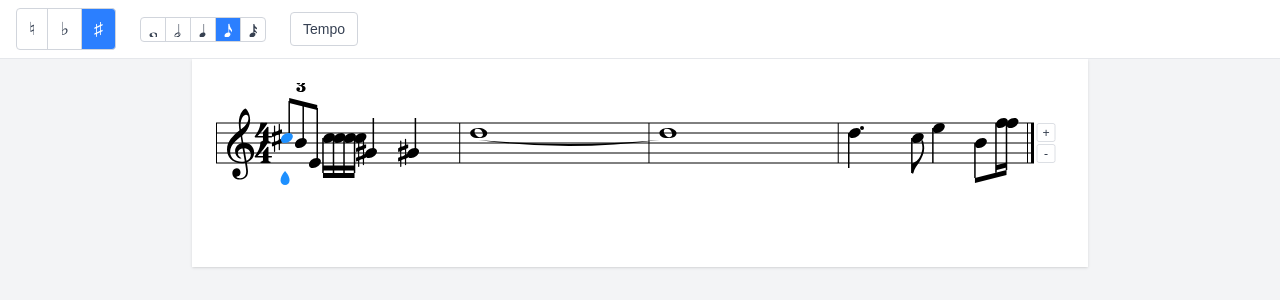
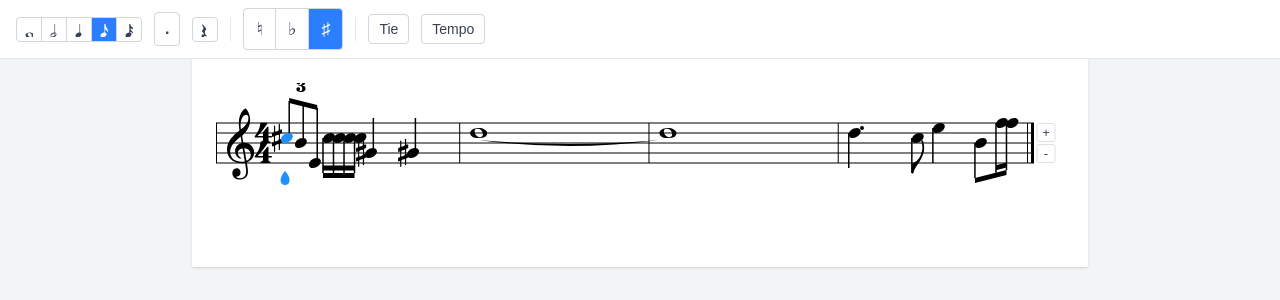
Before and after one commit to KarelVDW/mushee, a Next.js app in the folder apps/web/: page /sheet in a window 1280 px wide. Shown: the top 300 px of the page. Built offline with nearby package versions, Linux system fonts and the light colour scheme.

Commit message:
feat: add new controls in control bar

```diff
--- a/apps/web/src/app/sheet/ControlBar.tsx
+++ b/apps/web/src/app/sheet/ControlBar.tsx
@@ -1,4 +1,6 @@
 import { type DurationType, getGlyphWidth, Glyph, GLYPH_SCALE } from '@/components/notation';
+
+// --- Data ---
 
 const ACCIDENTALS: { label: string; value: string | undefined }[] = [
   { label: '\u266e', value: undefined },  // ♮
@@ -8,7 +10,22 @@ const ACCIDENTALS: { label: string; value: string | undefined }[] = [
 
 const DURATIONS: DurationType[] = ['w', 'h', 'q', '8', '16']
 
-/** Stem height used in the duration icon (shorter than full score stems) */
+// --- Shared button styles ---
+
+const BTN = 'flex items-center justify-center border transition-colors cursor-pointer'
+const GROUP_BTN = `${BTN} border-gray-300 -ml-px first:ml-0 first:rounded-l last:rounded-r`
+const TOGGLE_BTN = `${BTN} rounded border-gray-300`
+
+function groupBtnClass(active: boolean, disabled?: boolean) {
+  return `${GROUP_BTN} ${active ? 'bg-blue-500 text-white border-blue-500 z-10' : 'bg-white text-gray-700 hover:bg-gray-100'} ${disabled ? 'opacity-40 cursor-not-allowed' : ''}`
+}
+
+function toggleBtnClass(active: boolean) {
+  return `${TOGGLE_BTN} ${active ? 'bg-blue-500 text-white border-blue-500' : 'bg-white text-gray-700 hover:bg-gray-100'}`
+}
+
+// --- Duration icon ---
+
 const ICON_STEM_HEIGHT = 22
 
 function DurationIcon({ dur, color }: { dur: DurationType; color: string }) {
@@ -35,20 +52,59 @@ function DurationIcon({ dur, color }: { dur: DurationType; color: string }) {
   )
 }
 
+// --- Separator ---
+
+function Sep() {
+  return <div className="w-px h-6 bg-gray-200" />
+}
+
+// --- ControlBar ---
+
 interface ControlBarProps {
   accidental: string | undefined
   duration: DurationType | undefined
   accidentalDisabled: boolean
   onAccidentalChange: (accidental: string | undefined) => void
   onDurationChange: (duration: DurationType) => void
+  dotted: boolean
+  onDotToggle: () => void
+  tie: boolean
+  onTieToggle: () => void
+  rest: boolean
+  onRestToggle: () => void
   tempo: unknown
   onTempoToggle: () => void
 }
 
-export function ControlBar({ accidental, duration, accidentalDisabled, onAccidentalChange, onDurationChange, tempo, onTempoToggle }: ControlBarProps) {
+export function ControlBar({
+  accidental, duration, accidentalDisabled, onAccidentalChange, onDurationChange,
+  dotted, onDotToggle, tie, onTieToggle, rest, onRestToggle, tempo, onTempoToggle,
+}: ControlBarProps) {
   return (
-    <div className="flex items-center gap-6 px-4 py-2 border-b border-gray-200 bg-white">
-      {/* Accidentals */}
+    <div className="flex items-center gap-3 px-4 py-2 border-b border-gray-200 bg-white">
+      {/* Note type: durations + dot + rest */}
+      <div className="flex">
+        {DURATIONS.map((dur) => {
+          const isActive = duration === dur;
+          return (
+            <button key={dur} type="button" onClick={() => onDurationChange(dur)} className={`${groupBtnClass(isActive)} px-2 py-1`}>
+              <DurationIcon dur={dur} color={isActive ? '#fff' : '#374151'} />
+            </button>
+          );
+        })}
+      </div>
+      <button type="button" onClick={onDotToggle} className={`${toggleBtnClass(dotted)} px-2.5 py-1 text-base font-bold`}>
+        .
+      </button>
+      <button type="button" onClick={onRestToggle} className={`${toggleBtnClass(rest)} px-2 py-1`}>
+        <svg width={8} height={15} viewBox="0 0 16 30">
+          <Glyph name="restQuarter" x={1} y={20} fill={rest ? '#fff' : '#374151'} />
+        </svg>
+      </button>
+
+      <Sep />
+
+      {/* Pitch: accidentals */}
       <div className="flex">
         {ACCIDENTALS.map(({ label, value }) => {
           const isActive = accidental === value;
@@ -58,11 +114,7 @@ export function ControlBar({ accidental, duration, accidentalDisabled, onAcciden
               type="button"
               disabled={accidentalDisabled}
               onClick={() => onAccidentalChange(value)}
-              className={`px-3 py-1.5 text-lg font-medium first:rounded-l last:rounded-r border border-gray-300 -ml-px first:ml-0 transition-colors ${
-                isActive
-                  ? 'bg-blue-500 text-white border-blue-500 z-10'
-                  : 'bg-white text-gray-700 hover:bg-gray-100'
-              } ${accidentalDisabled ? 'opacity-40 cursor-not-allowed' : 'cursor-pointer'}`}
+              className={`${groupBtnClass(isActive, accidentalDisabled)} px-3 py-1.5 text-lg font-medium`}
             >
               {label}
             </button>
@@ -70,37 +122,13 @@ export function ControlBar({ accidental, duration, accidentalDisabled, onAcciden
         })}
       </div>
 
-      {/* Durations */}
-      <div className="flex">
-        {DURATIONS.map((dur) => {
-          const isActive = duration === dur;
-          return (
-            <button
-              key={dur}
-              type="button"
-              onClick={() => onDurationChange(dur)}
-              className={`px-2 py-1 first:rounded-l last:rounded-r border border-gray-300 -ml-px first:ml-0 transition-colors cursor-pointer flex items-center justify-center ${
-                isActive
-                  ? 'bg-blue-500 border-blue-500 z-10'
-                  : 'bg-white hover:bg-gray-100'
-              }`}
-            >
-              <DurationIcon dur={dur} color={isActive ? '#fff' : '#374151'} />
-            </button>
-          );
-        })}
-      </div>
+      <Sep />
 
-      {/* Tempo */}
-      <button
-        type="button"
-        onClick={onTempoToggle}
-        className={`px-3 py-1.5 text-sm font-medium rounded border border-gray-300 transition-colors cursor-pointer ${
-          tempo !== undefined
-            ? 'bg-blue-500 text-white border-blue-500'
-            : 'bg-white text-gray-700 hover:bg-gray-100'
-        }`}
-      >
+      {/* Modifiers: tie + tempo */}
+      <button type="button" onClick={onTieToggle} className={`${toggleBtnClass(tie)} px-2.5 py-1 text-sm font-medium`}>
+        Tie
+      </button>
+      <button type="button" onClick={onTempoToggle} className={`${toggleBtnClass(tempo !== undefined)} px-2.5 py-1 text-sm font-medium`}>
         Tempo
       </button>
     </div>
--- a/apps/web/src/app/sheet/page.tsx
+++ b/apps/web/src/app/sheet/page.tsx
@@ -78,6 +78,30 @@ export default function Sheet() {
         [activeNote],
     )
 
+    const handleDotToggle = useCallback(() => {
+        if (!activeNote) return
+        const newDots = activeNote.duration.dots > 0 ? 0 : 1
+        const newNote = activeNote.clone({ duration: new Duration({ type: activeNote.duration.type, dots: newDots, ratio: activeNote.duration.ratio }) })
+        score.replace([activeNote], [newNote])
+        setActiveNote(newNote)
+    }, [activeNote, score])
+
+    const handleTieToggle = useCallback(() => {
+        if (!activeNote) return
+        const newTie = activeNote.tiesForward ? undefined : 'start' as const
+        const newNote = activeNote.clone({ tie: newTie })
+        score.replace([activeNote], [newNote])
+        setActiveNote(newNote)
+    }, [activeNote, score])
+
+    const handleRestToggle = useCallback(() => {
+        if (!activeNote) return
+        const newPitch = activeNote.isRest ? new Pitch({ name: 'B', octave: 4 }) : undefined
+        const newNote = activeNote.clone({ pitch: newPitch })
+        score.replace([activeNote], [newNote])
+        setActiveNote(newNote)
+    }, [activeNote, score])
+
     const handleTempoToggle = useCallback(() => {
         if (!activeNote) return
         const measure = activeNote.measure
@@ -131,6 +155,12 @@ export default function Sheet() {
                 accidentalDisabled={activeNote?.isRest ?? true}
                 onAccidentalChange={handleAccidentalChange}
                 onDurationChange={handleDurationChange}
+                dotted={(activeNote?.duration.dots ?? 0) > 0}
+                onDotToggle={handleDotToggle}
+                tie={activeNote?.tiesForward ?? false}
+                onTieToggle={handleTieToggle}
+                rest={activeNote?.isRest ?? false}
+                onRestToggle={handleRestToggle}
                 tempo={activeNote ? activeNote.measure.tempoAtBeat(activeNote.measure.beatOffsetOf(activeNote)) : undefined}
                 onTempoToggle={handleTempoToggle}
             />
```
